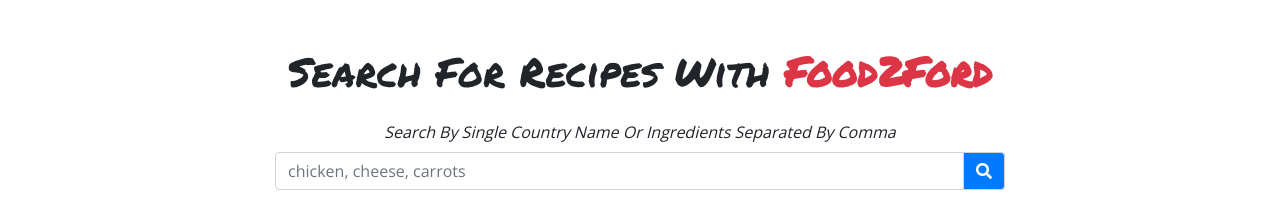
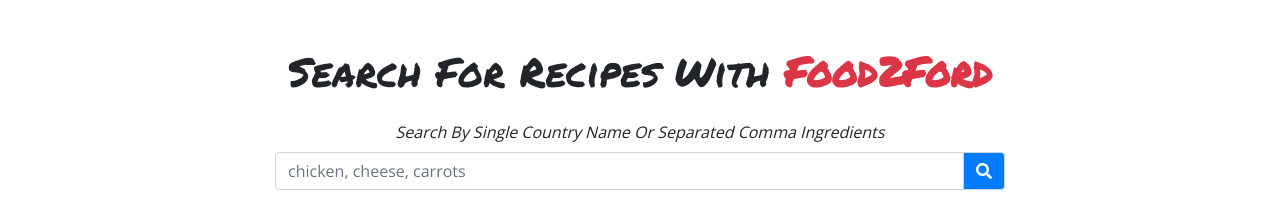
Before and after one commit to tpham20908/recipes, a React (Create React App) app: page / in a window 1280 px wide. Shown: the top 211 px of the page. Built offline with nearby package versions, Linux system fonts and the light colour scheme; no server answers.

Commit message:
changed label

```diff
--- a/src/components/RecipeSearch.jsx
+++ b/src/components/RecipeSearch.jsx
@@ -16,8 +16,7 @@
               <form className="mt-4" onSubmit={handleSubmit}>
                 <label htmlFor="search" className="text-capitalize">
                   <em>
-                    Search by single Country name or Ingredients separated by
-                    comma
+                    Search by single Country name or separated comma Ingredients
                   </em>
                 </label>
                 <div className="input-group">
```
